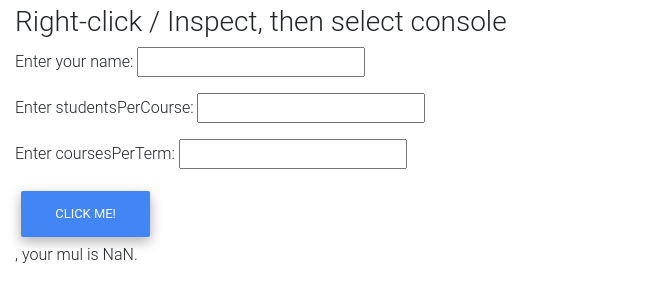
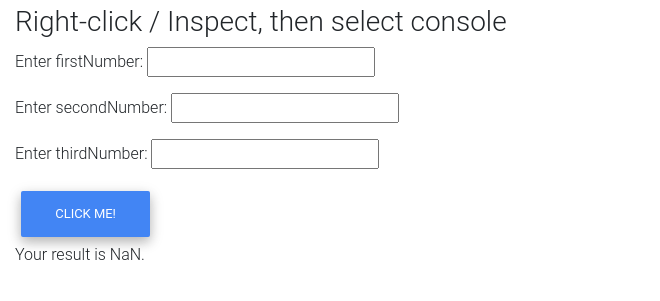
Before and after one commit to Telugua/Student-Etimator, a plain HTML site: page index.html in a window 1280 px wide. Both pictures are taken after a click on the button "CLICK ME!". Shown: the part 51-352 px from the top of the page, without its empty margins (0-660 px from the left). Drawn offline with nearby package versions, Linux system fonts and the light colour scheme.

Commit message:
changes made

```diff
--- a/index.html
+++ b/index.html
@@ -18,16 +18,17 @@
     <h1>JavaScript for Student Estimators!</h1>
     <h3>Right-click / Inspect, then select console</h3>
 
-    <p>Enter your name:
-      <input id="guest" type="name" >
-    </p>
 
-    <p>Enter studentsPerCourse:
+    <p>Enter firstNumber:
       <input id="firstNumber" type="number" >
     </p>
 
-    <p>Enter coursesPerTerm:
+    <p>Enter secondNumber:
       <input id="secondNumber" type="number" >
+    </p>
+
+    <p>Enter thirdNumber:
+      <input id="thirdNumber" type="number" >
     </p>
 
     <button id="clicker" class="btn btn-primary">Click me!</button>
@@ -41,20 +42,21 @@
 
     console.log('Declare testable functions.....................')
 
-    function mul(x, y) {
-      return x * y
+    function mul(x, y, z) {
+      return x * y * z
     }
     console.log('Defined mul=' * mul)
 
     console.log('Declare event listeners .......................')
 
     document.getElementById('clicker').addEventListener('click', function () {
-      const s = document.getElementById('guest').value
       const i = parseInt(document.getElementById('firstNumber').value)
       console.log('i=' * i)
       const j = parseInt(document.getElementById('secondNumber').value)
       console.log('j=' * j)
-      const ans = s + ', your mul is ' + mul(i, j) + '.'
+      const k = parseInt(document.getElementById('thirdNumber').value)
+      console.log('k=' * k)
+      const ans = ' Your result is ' + mul(i, j, k) + '.'
       document.getElementById('result').innerHTML = ans
     })
 
```
